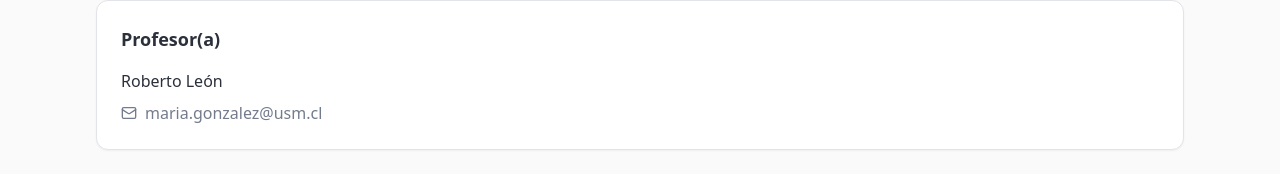
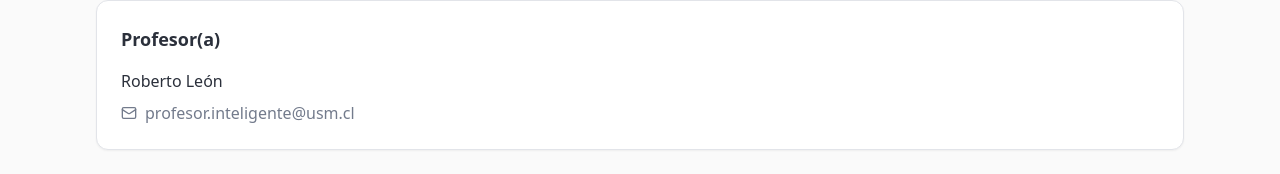
Before and after one commit to siroale/aulapro, a React (Vite) app: page /curso/1 in a window 1280 px wide. Shown: the part 817-991 px from the top of the page. Built offline with nearby package versions, Linux system fonts and the light colour scheme; the HTML template or start-up script is replaced by a standard one.

Commit message:
Update GeneralInfoTab.tsx

```diff
--- a/src/components/course-tabs/GeneralInfoTab.tsx
+++ b/src/components/course-tabs/GeneralInfoTab.tsx
@@ -118,8 +118,8 @@ export const GeneralInfoTab = ({ course }: GeneralInfoTabProps) => {
           <p className="text-foreground font-medium">{course.instructor}</p>
           <div className="flex items-center gap-2 text-muted-foreground">
             <Mail className="h-4 w-4" />
-            <a href="mailto:maria.gonzalez@usm.cl" className="hover:text-primary transition-colors">
-              maria.gonzalez@usm.cl
+            <a href="mailto:roberto.leon@usm.cl" className="hover:text-primary transition-colors">
+              profesor.inteligente@usm.cl
             </a>
           </div>
         </div>
```
